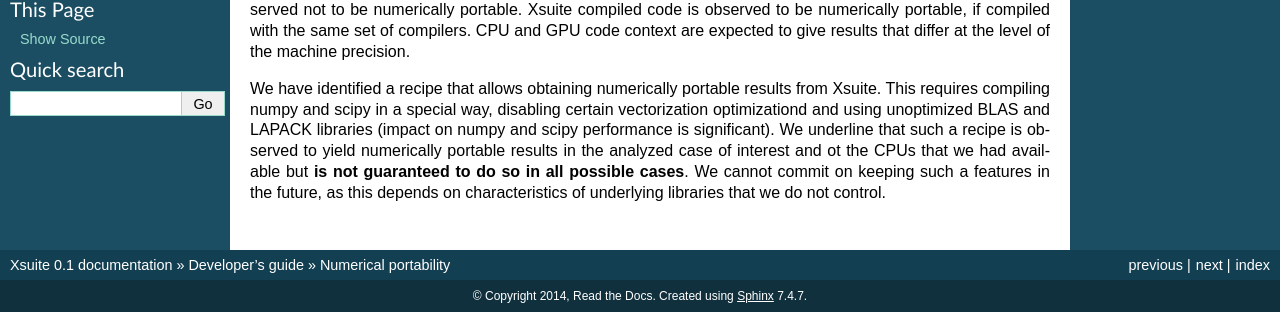
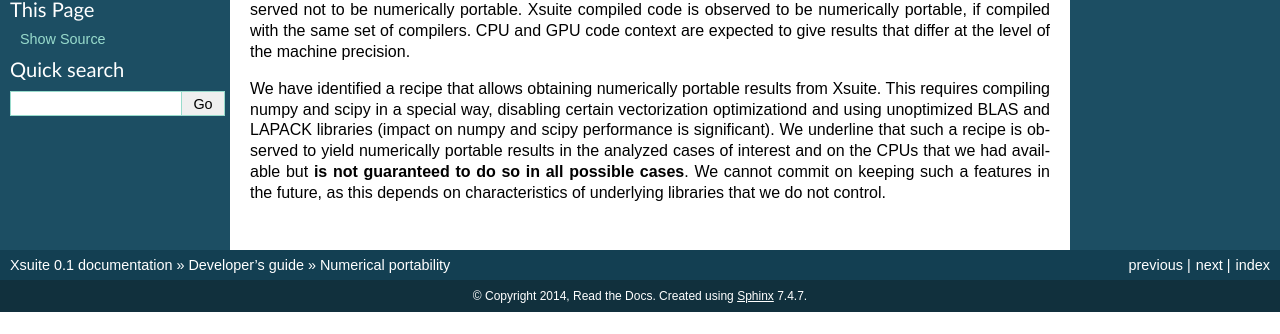
Before and after one commit to xsuite/xsuite, a Sphinx documentation site: the page built from docs/numericalportability.rst, in a window 1280 px wide. Shown: the part 154-488 px from the top of the page. Built offline with Sphinx 7.4.7, drawn with Linux system fonts in a browser that asks for light colours.

Commit message:
Quick push

```diff
--- a/docs/numericalportability.rst
+++ b/docs/numericalportability.rst
@@ -6,5 +6,5 @@ In general Xsuite does not not guarantee the numerical portability of the comput
 This is mostly due to the fact that the underlying python libraries, and in particular numpy and scipy are observed not to be numerically portable. Xsuite compiled code is observed to be numerically portable, if compiled with the same set of compilers. CPU and GPU code context are expected to give results that differ at the level of the machine precision.
 
 We have identified a recipe that allows obtaining numerically portable results from Xsuite. This requires compiling numpy and scipy in a special way, disabling certain vectorization optimizationd and using unoptimized BLAS and LAPACK libraries (impact on numpy and scipy performance is significant).
-We underline that such a recipe is observed to yield numerically portable results in the analyzed case of interest and ot the CPUs that we had available but **is not guaranteed to do so in all possible cases**.
+We underline that such a recipe is observed to yield numerically portable results in the analyzed cases of interest and on the CPUs that we had available but **is not guaranteed to do so in all possible cases**.
 We cannot commit on keeping such a features in the future, as this depends on characteristics of underlying libraries that we do not control.
```
Also changed, not shown: .readthedocs.yaml.
